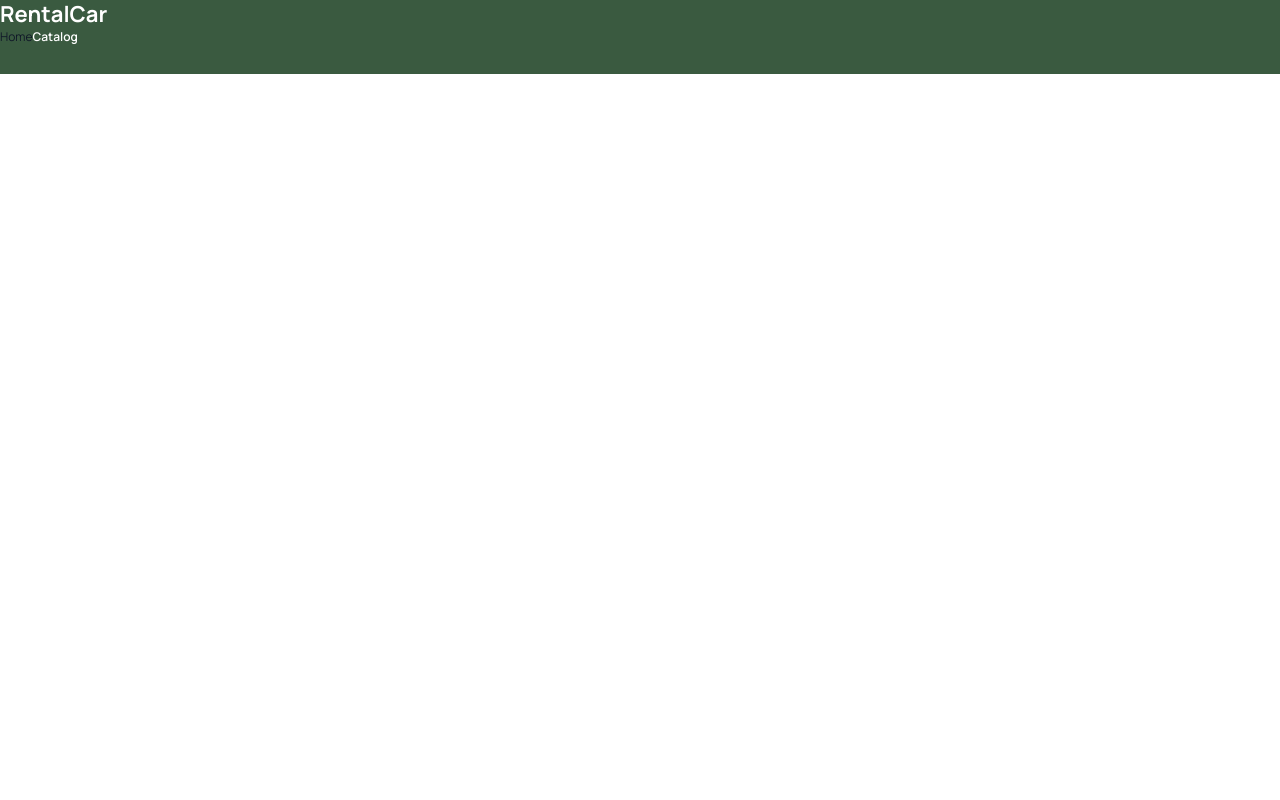
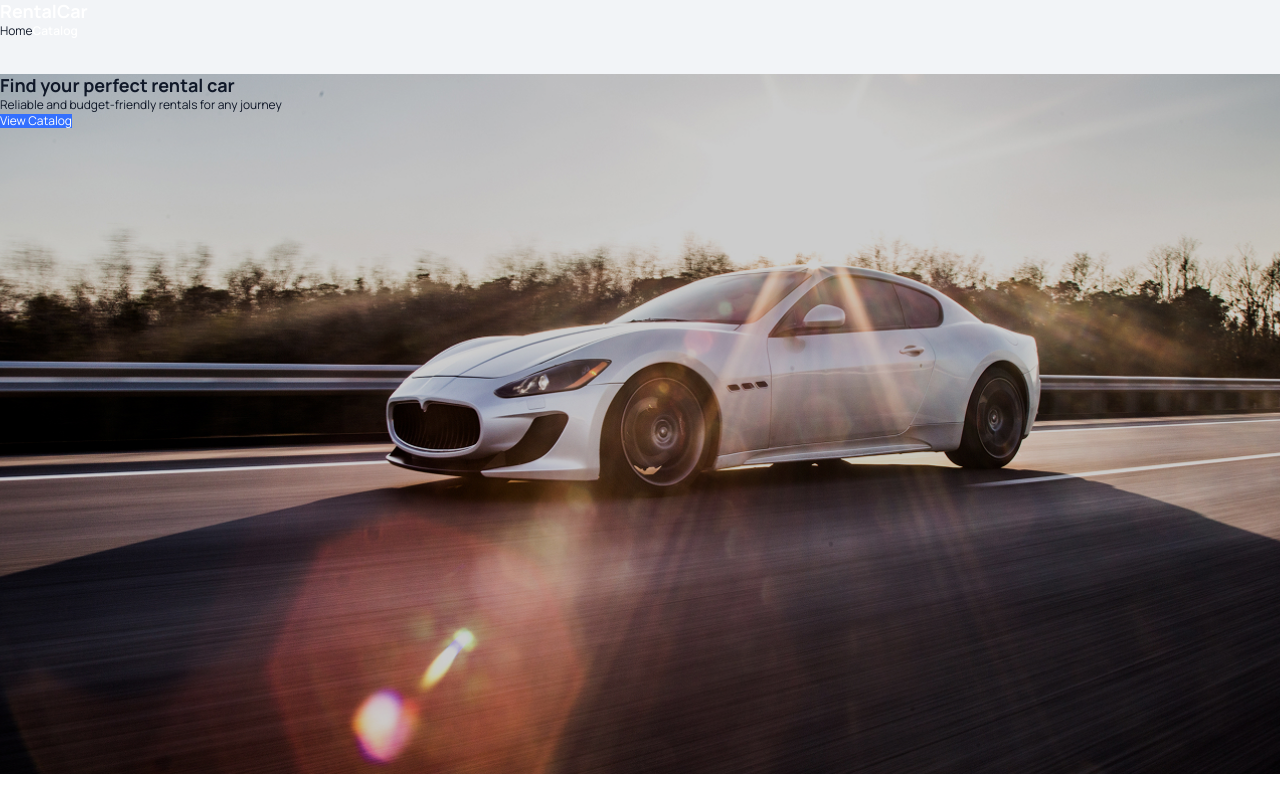
Before and after one commit to olenabokhan1121/rental-car-project, a React (Vite) app: page / in a window 1280 px wide. Built offline with nearby package versions, Linux system fonts and the light colour scheme.

Commit message:
add background

```diff
--- a/src/components/App/App.module.css
+++ b/src/components/App/App.module.css
@@ -1,5 +1,3 @@
-
 .app {
-
-      background-color: #dad7cd;
-    }
+  background-color: #dad7cd;
+}
--- a/src/components/Filters/Filters.jsx
+++ b/src/components/Filters/Filters.jsx
@@ -1,7 +1,7 @@
 import { useState } from "react";
 import styles from "./Filters.module.css";
 import { formatMileage } from "../../utils.js";
-const Filters = ({ cars, prices, onChange }) => {
+const Filters = ({ cars, prices, onChange, onApply }) => {
   const [filters, setFilters] = useState({
     brand: "",
     rentalPrice: "",
--- a/src/components/Header/Header.module.css
+++ b/src/components/Header/Header.module.css
@@ -1,12 +1,12 @@
 .header {
-    background-color: #3a5a40;
-    position: fixed;
-    top: 0;
-    left: 0;
-    right: 0;
-    z-index: 100;
+  background-color: var(--badges);
+  position: relative;
+  left: 50%;
+  right: 50%;
+  margin-left: -50vw;
+  margin-right: -50vw;
+  width: 100vw;
   height: 74px;
-    width: 100%;
 }
 
 .container {
@@ -164,52 +164,3 @@
 .authRegister:hover {
   background-color: #588157;
 }
-
-.no-scroll {
-    overflow: hidden;
-}
-
-/* === Tablet (768px+) === */
-@media screen and (min-width: 768px) {
-    .container {
-        max-width: 768px;
-        padding: 14px 32px;
-    }
-
-    .logo {
-        font-size: 22px;
-    }
-
-    .burger {
-        display: none;
-    }
-
-    .desktopNav {
-        display: flex;
-        align-items: center;
-        gap: 24px;
-    }
-
-    .logoutBtn,
-    .mobileButton {
-        padding: 10px 18px;
-    }
-}
-
-/* === Desktop (1440px+) === */
-@media screen and (min-width: 1440px) {
-    .container {
-        max-width: 1440px;
-        padding: 14px 108px;
-    }
-
-    .logo {
-        font-size: 24px;
-    }
-
-    .logoutBtn,
-    .mobileButton {
-        padding: 12px 20px;
-        font-size: 16px;
-    }
-}
--- a/src/components/Layout/Layout.jsx
+++ b/src/components/Layout/Layout.jsx
@@ -3,15 +3,13 @@ import { Suspense } from "react";
 
 import Header from "../Header/Header";
 
-
 export const Layout = ({ children }) => {
   return (
-    <div>
+    <div className={css.container}>
       <Header />
-      <main className={css.container}>
+      <main>
         <Suspense fallback={null}>{children}</Suspense>
       </main>
-
     </div>
   );
 };
--- a/src/pages/CatalogPage/CatalogPage.jsx
+++ b/src/pages/CatalogPage/CatalogPage.jsx
@@ -42,8 +42,6 @@ export default function CatalogPage() {
   const autoListRef = useRef(null);
 
   useEffect(() => {
-    dispatch(clearAuto());
-
     dispatch(
       fetchAuto({
         page,
--- a/src/pages/HomePage/HomePage.jsx
+++ b/src/pages/HomePage/HomePage.jsx
@@ -1,9 +1,8 @@
-
 import css from "./HomePage.module.css";
 import { useNavigate } from "react-router-dom";
 
-
-export default function HomePage() {const navigate = useNavigate();
+export default function HomePage() {
+  const navigate = useNavigate();
 
   const handleClick = () => {
     navigate("/catalog");
@@ -14,7 +13,7 @@ export default function HomePage() {const navigate = useNavigate();
       <div className={css.overlay}>
         <h1 className={css.title}>Find your perfect rental car</h1>
         <p className={css.subtitle}>
-          Comfortable, affordable and tailored to your journey
+          Reliable and budget-friendly rentals for any journey
         </p>
         <button className={css.button} onClick={handleClick}>
           View Catalog
--- a/src/pages/HomePage/HomePage.module.css
+++ b/src/pages/HomePage/HomePage.module.css
@@ -0,0 +1,18 @@
+.overlay {
+  background-image: url("/images/hero/Banner.jpg");
+  background-size: cover;
+  background-position: center;
+  height: 700px; /* або інша висота */
+  position: relative;
+  left: 50%;
+  right: 50%;
+  margin-left: -50vw;
+  margin-right: -50vw;
+  width: 100vw;
+}
+
+@media (-webkit-min-device-pixel-ratio: 2), (min-resolution: 192dpi) {
+  .banner {
+    background-image: url("/images/hero/Banner@2x.jpg");
+  }
+}
```
Also changed, not shown: 1 other file (tests, documents, lock files or other folders). Lines whose indentation alone changed are shown as unchanged.
